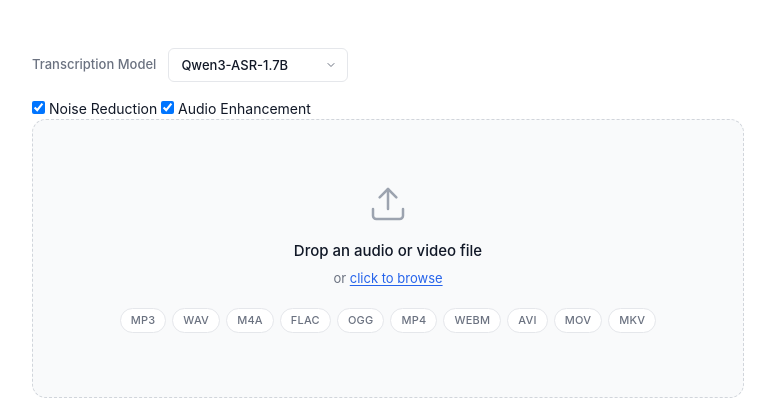
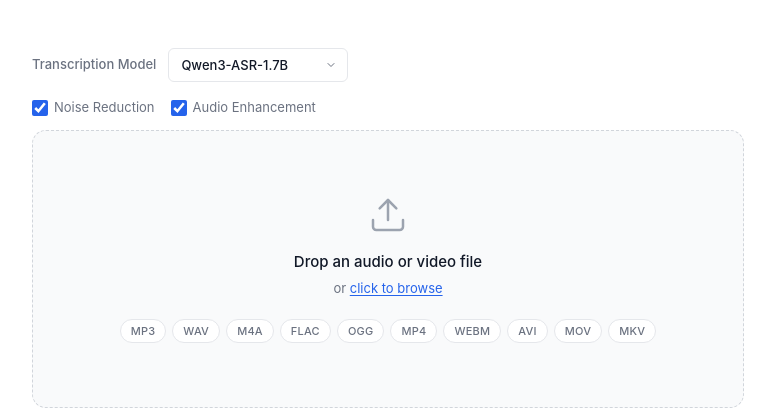
Before and after one commit to DaWanAnOnli/speech-to-text, a FastAPI app: page / in a window 1280 px wide. Shown: the part 57-477 px from the top of the page, without its empty margins (252-1027 px from the left). Run offline with FastAPI, Linux system fonts and the light colour scheme.

Commit message:
Fix missing CSS for enhancement toggle checkboxes
Co-Authored-By: Claude Opus 4.6 (1M context) <noreply@anthropic.com>

```diff
--- a/static/style.css
+++ b/static/style.css
@@ -170,6 +170,38 @@ a:hover { text-decoration: underline; }
    Upload Section
    ============================================= */
 .upload-section { margin-bottom: 24px; }
+
+/* =============================================
+   Enhancement Toggles
+   ============================================= */
+.enhancement-toggles {
+  display: flex;
+  gap: 16px;
+  align-items: center;
+  margin-bottom: 12px;
+  flex-wrap: wrap;
+}
+
+.toggle-label {
+  display: flex;
+  align-items: center;
+  gap: 6px;
+  font-size: 13px;
+  color: var(--text-secondary);
+  cursor: pointer;
+  user-select: none;
+}
+
+.toggle-label input[type="checkbox"] {
+  width: 16px;
+  height: 16px;
+  accent-color: var(--accent);
+  cursor: pointer;
+}
+
+.toggle-label:hover span {
+  color: var(--text-primary);
+}
 
 .drop-zone {
   border: 1.5px dashed var(--border-strong);
```
